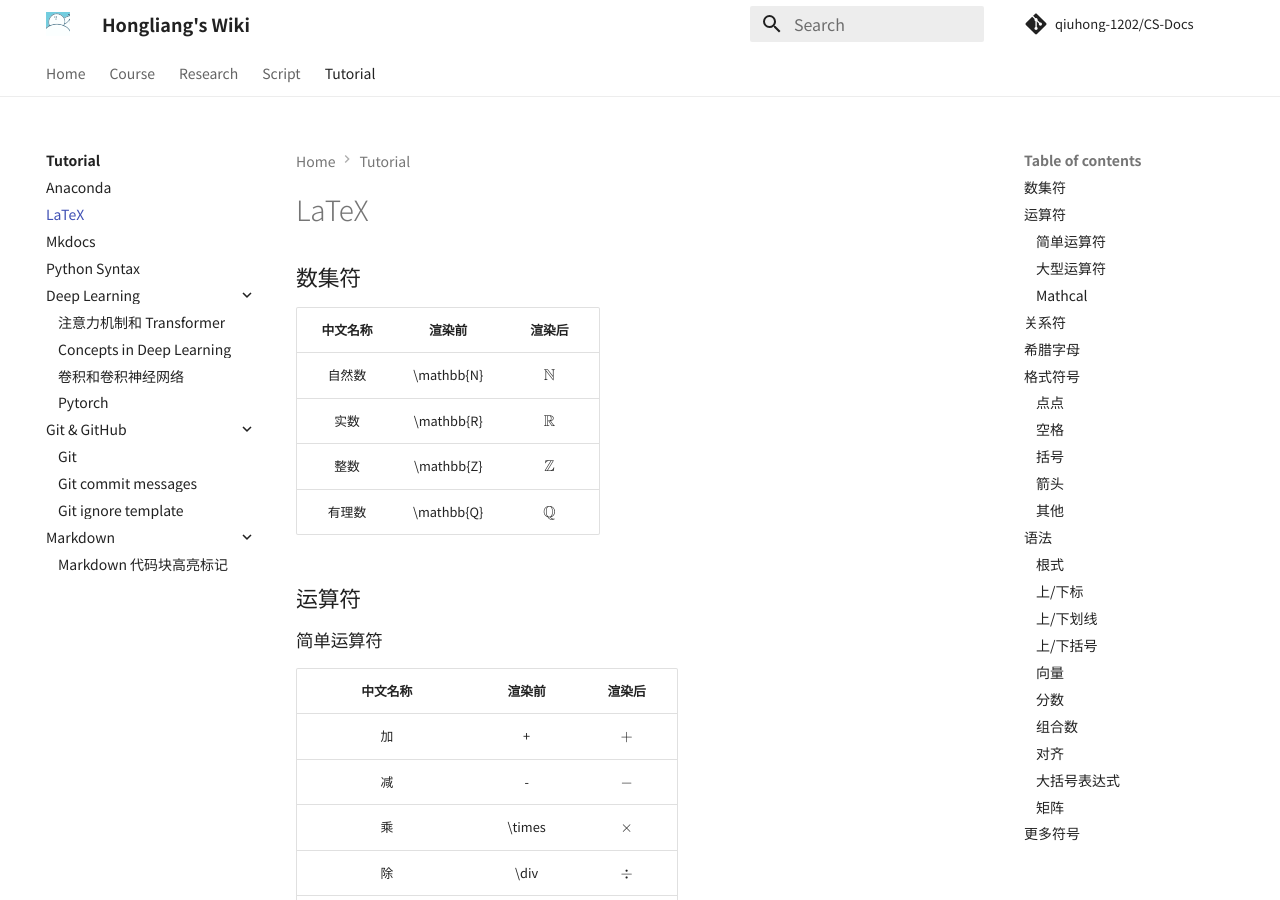
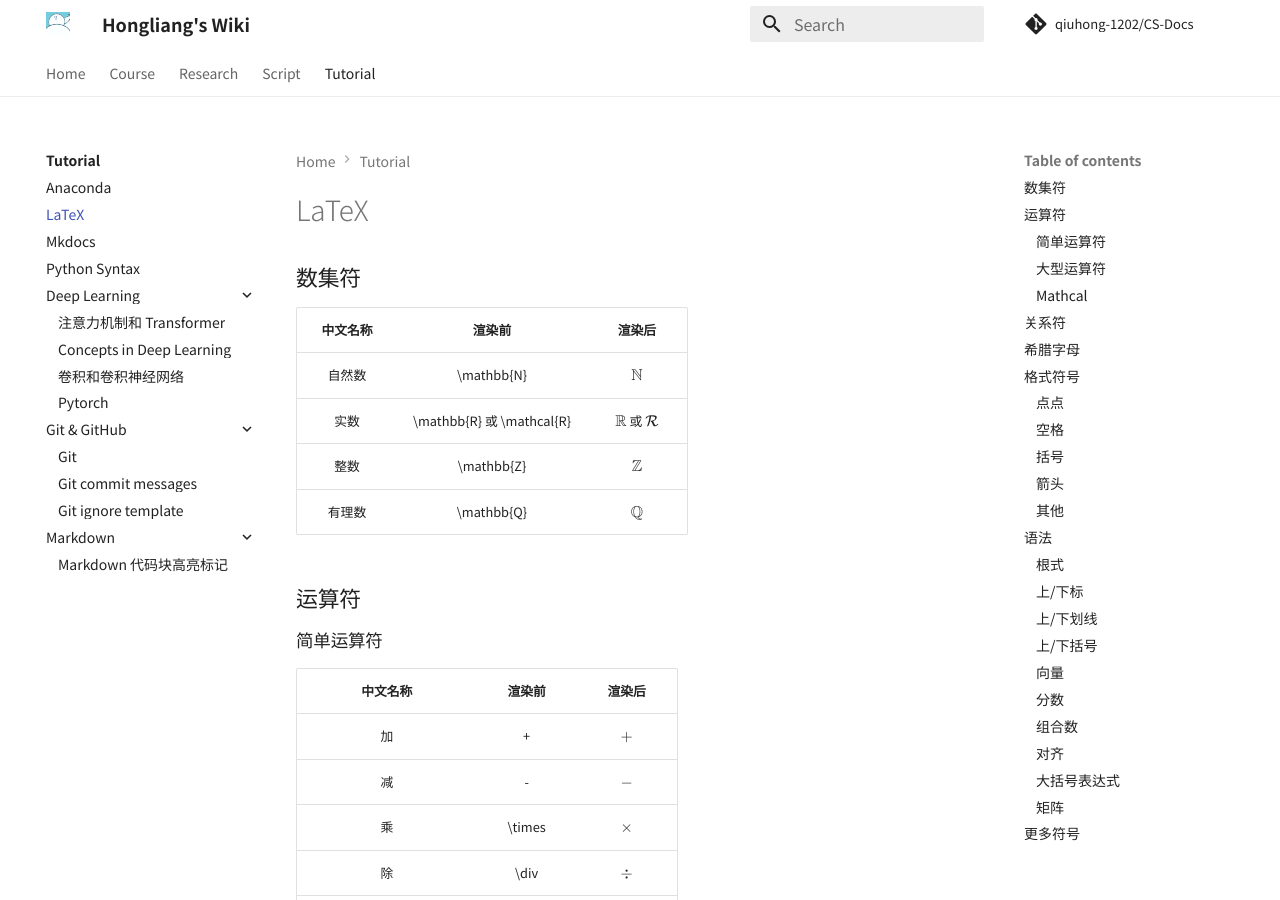
Before and after one commit to QiuHong-1202/CS-Document, an MkDocs documentation site: the page built from docs/Tutorial/LaTeX.md, in a window 1280 px wide and 900 px high. Built offline with MkDocs 1.6.1 and Material for MkDocs 9.7.7, drawn with Linux system fonts in a browser that asks for light colours; nearby versions of some CDN libraries; comment, search, counter and statistics services are not loaded.

Commit message:
feat: add real numbers note

```diff
--- a/docs/Tutorial/LaTeX.md
+++ b/docs/Tutorial/LaTeX.md
@@ -2,12 +2,12 @@
 
 ## 数集符
 
-| 中文名称 |   渲染前   |    渲染后    |
-| :------: | :--------: | :----------: |
-|  自然数  | \mathbb{N} | $\mathbb{N}$ |
-|   实数   | \mathbb{R} | $\mathbb{R}$ |
-|   整数   | \mathbb{Z} | $\mathbb{Z}$ |
-|  有理数  | \mathbb{Q} | $\mathbb{Q}$ |
+| 中文名称 |          渲染前           |            渲染后             |
+| :------: | :-----------------------: | :---------------------------: |
+|  自然数  |        \mathbb{N}         |         $\mathbb{N}$          |
+|   实数   | \mathbb{R} 或 \mathcal{R} | $\mathbb{R}$ 或 $\mathcal{R}$ |
+|   整数   |        \mathbb{Z}         |         $\mathbb{Z}$          |
+|  有理数  |        \mathbb{Q}         |         $\mathbb{Q}$          |
 
 ## 运算符
 
```
